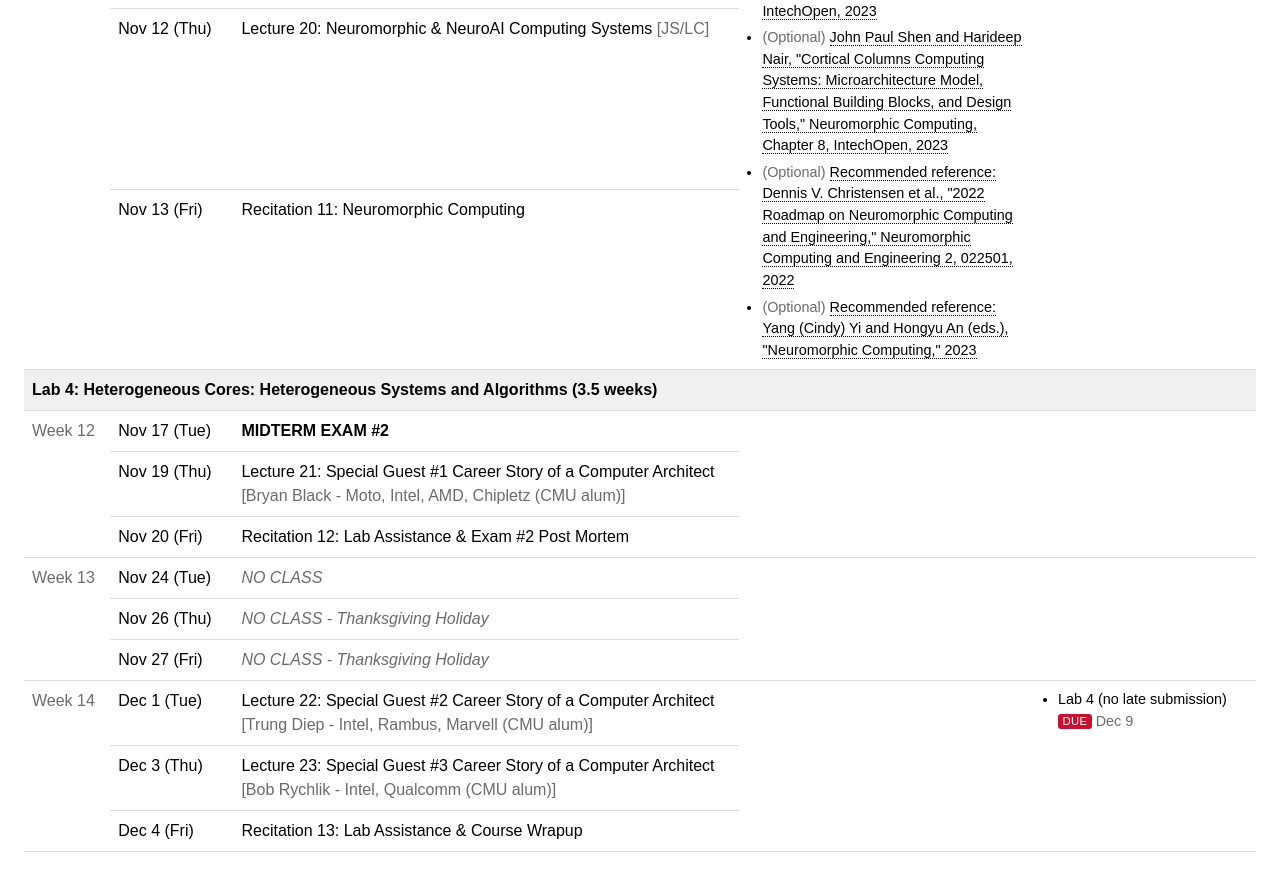
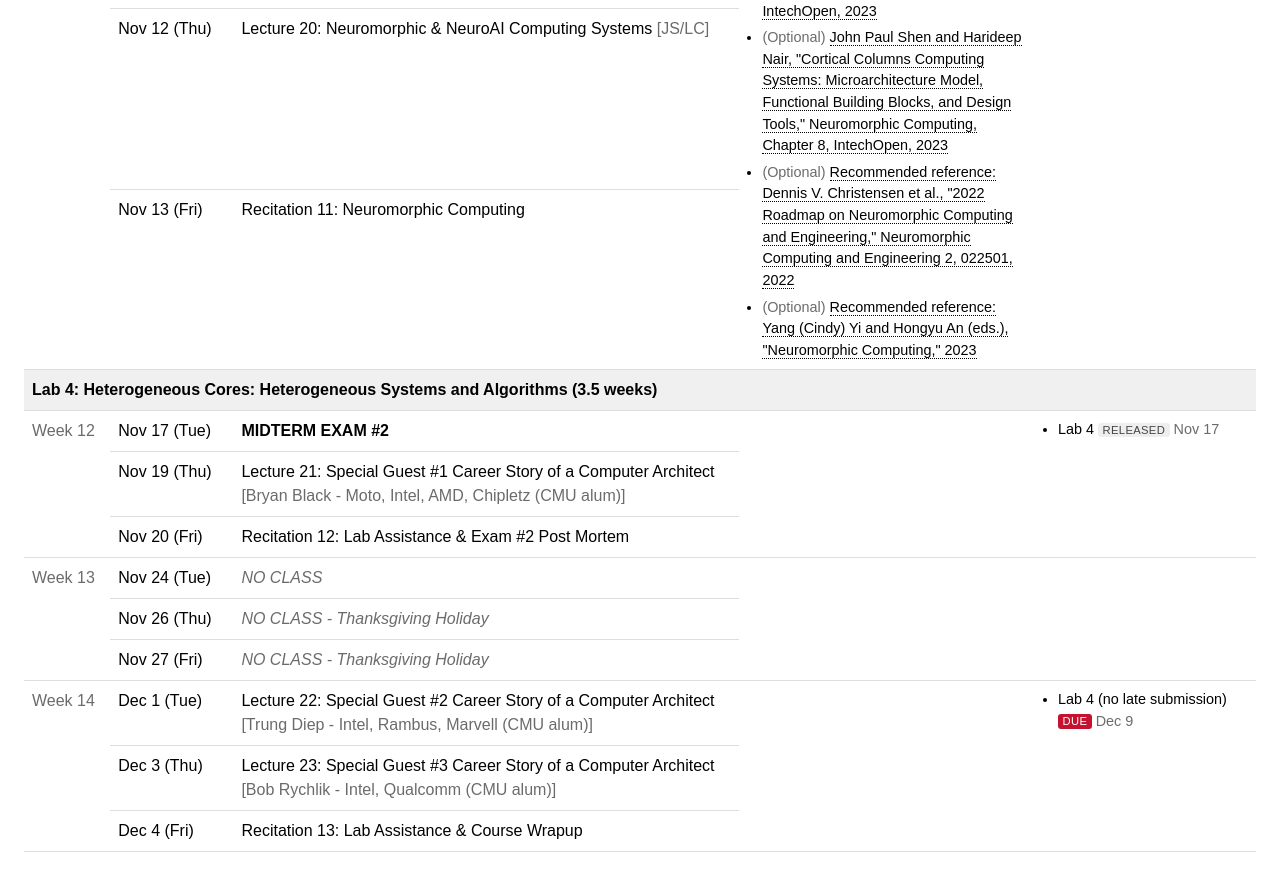
Before and after one commit to cmu-ece18740/cmu-ece18740.github.io, a Jekyll site: the page built from index.html, in a window 1280 px wide and 900 px high, scrolled down 3366 px. Shown: the top 891 px of the window. Built offline with Jekyll 4.4.1, drawn with Linux system fonts in a browser that asks for light colours.

Commit message:
lab4 release

```diff
--- a/_data/schedule.yml
+++ b/_data/schedule.yml
@@ -414,6 +414,10 @@ weeks:
 
   - week: 12
     lab_banner: "Lab 4: Heterogeneous Cores: Heterogeneous Systems and Algorithms (3.5 weeks)"
+    assignments:
+      - name: "Lab 4"
+        status : released
+        date: 2026-11-17
     events:
       - date: 2026-11-17
         kind: exam
```
